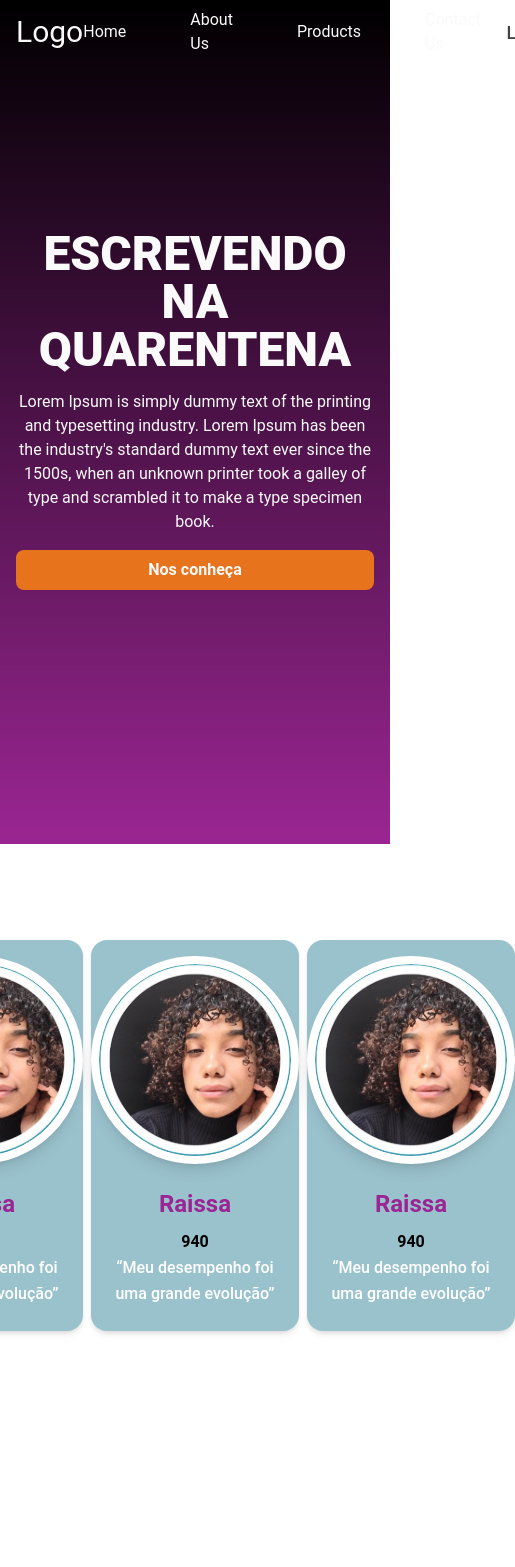
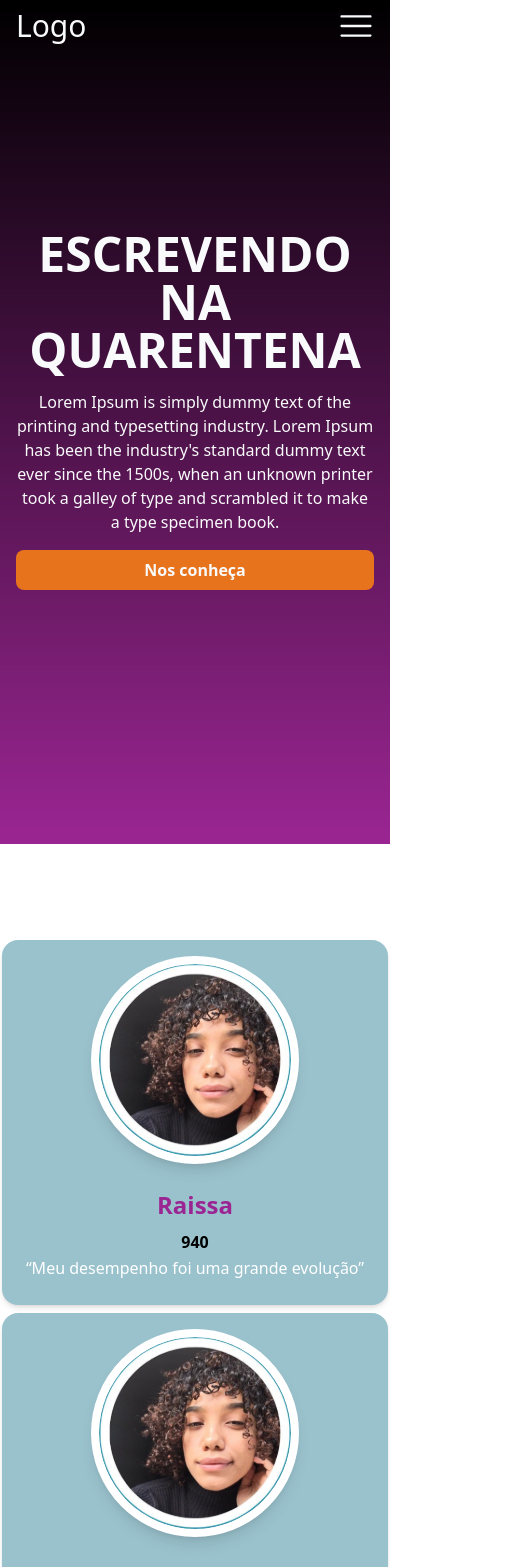
Before and after one commit to Marcone-Santos1/escrevendo_na_quarentena_landing, a React (Vite) app: page / in a window 390 px wide. Shown: the top 1567 px of the page, 515 px wide, since content can reach past the window. Built offline with nearby package versions, Linux system fonts and the light colour scheme.

Commit message:
fix navbar

```diff
--- a/package.json
+++ b/package.json
@@ -11,6 +11,8 @@
   },
   "dependencies": {
     "@material-tailwind/react": "^2.1.9",
+    "flowbite": "^2.3.0",
+    "flowbite-react": "^0.7.3",
     "prop-types": "^15.8.1",
     "react": "^18.2.0",
     "react-dom": "^18.2.0",
--- a/src/App.jsx
+++ b/src/App.jsx
@@ -7,11 +7,12 @@ import HomeSection from "./Components/HomeSection.jsx";
 import NavBar from "./Components/NavBar.jsx";
 import {CardMetions} from "./Components/CardMetions.jsx";
 
-ReactDOM.createRoot(document.getElementById('root')).render(<React.StrictMode>
+ReactDOM.createRoot(document.getElementById('root')).render(
+    <React.StrictMode>
         <div className="min-h-[200vh]">
             <NavBar/>
             <HomeSection/>
-        <div className="mt-24 flex w-full gap-2 justify-center items-center">
+            <div className="mt-24 flex flex-col w-full gap-2 justify-center items-center lg:flex-row">
                 <CardMetions/>
                 <CardMetions/>
                 <CardMetions/>
@@ -19,4 +20,5 @@ ReactDOM.createRoot(document.getElementById('root')).render(<React.StrictMode>
 
 
         </div>
-</React.StrictMode>,)
+    </React.StrictMode>
+)
--- a/src/Components/CardMetions.jsx
+++ b/src/Components/CardMetions.jsx
@@ -1,9 +1,8 @@
 export const CardMetions = () => {
 
     return (
-        <div className="relative flex flex-col text-gray-700 bg-blue-light-xs shadow-md bg-clip-border w-96 rounded-2xl">
-            <div
-                className="relative mx-auto mt-4 overflow-hidden text-gray-700 bg-white shadow-lg bg-clip-border w-52 !rounded-full border-8 border-white">
+        <div className="relative flex flex-col text-gray-700 bg-blue-light-xs shadow-md bg-clip-border sm:w-72 md:w-80 lg:w-96 xl:w-104 rounded-2xl">
+            <div className="relative mx-auto mt-4 overflow-hidden text-gray-700 bg-white shadow-lg bg-clip-border w-52 sm:w-56 md:w-60 lg:w-64 xl:w-72 !rounded-full border-8 border-white">
                 <img src="/img/person.svg" alt="profile-picture" className="w-full" />
             </div>
             <div className="p-6 text-center">
@@ -11,13 +10,11 @@ export const CardMetions = () => {
                     Raissa
                 </h4>
 
-                <p
-                    className="block font-sans text-base antialiased font-bold leading-relaxed text-black">
+                <p className="block font-sans text-base antialiased font-bold leading-relaxed text-black">
                     940
                 </p>
 
-                <p
-                    className="block font-sans text-base antialiased font-medium leading-relaxed text-white">
+                <p className="block font-sans text-base antialiased font-medium leading-relaxed text-white">
                     “Meu desempenho foi uma grande evolução”
                 </p>
             </div>
--- a/src/Components/NavBar.jsx
+++ b/src/Components/NavBar.jsx
@@ -24,14 +24,13 @@ const NavBar = () => {
     useEffect(() => {
         changeBackground()
         window.addEventListener("scroll", changeBackground)
-        console.log(navbarScroll)
     })
 
     return (
         <>
             <header className="sm:px-8 px-4 py-2 z-10 w-full fixed">
                 <nav className="flex justify-between items-center max-container">
-                    <a href="/" className="text-3xl text-gray-50">
+                    <a href="/" className={`text-3xl text-gray-50 ${navbarScroll ? 'text-gray-500' : 'text-gray-50'}`}>
                         Logo
                     </a>
 
@@ -40,7 +39,7 @@ const NavBar = () => {
                             <li key={item.label}>
                                 <a
                                     href={item.href}
-                                    className={"font-montserrat leading-normal text-lg " + navbarScroll ? 'text-gray-50' : 'text-gray-700'}
+                                    className={`font-montserrat leading-normal text-lg ${!navbarScroll ? 'text-gray-50' : 'text-gray-700'}`}
                                 >
                                     {item.label}
                                 </a>
@@ -50,7 +49,7 @@ const NavBar = () => {
 
                     <div className="flex gap-2 text-lg leading-normal font-medium font-montserrat max-lg:hidden wide:mr-24">
                         <Button className={
-                            `rounded-xl py-1.5 text-gray-800 bg-white`
+                            `rounded-xl py-1.5 text-gray-800 ${navbarScroll ? 'bg-black text-gray-50' : 'bg-white'}`
                         }>
                             Login
                         </Button>
@@ -62,21 +61,13 @@ const NavBar = () => {
                             setIsMenuOpen(!isMenuOpen);
                         }}
                     >
-                        <RxHamburgerMenu className="text-4xl text-gray-50" />
+                        {isMenuOpen ? <AiOutlineClose className="text-4xl" /> : <RxHamburgerMenu className="text-4xl text-gray-50" />}
                     </div>
                 </nav>
             </header>
             {isMenuOpen && (
                 <div>
                     <nav className="fixed top-0 right-0 left-0 bottom-0 lg:bottom-auto bg-slate-100  ">
-                        <div
-                            className="hidden max-lg:block fixed right-0  px-8 py-4 cursor-pointer"
-                            onClick={() => {
-                                setIsMenuOpen(!isMenuOpen);
-                            }}
-                        >
-                            <AiOutlineClose className="text-4xl" />
-                        </div>
                         <ul className=" lg:hidden flex flex-col items-center justify-center h-full gap-5">
                             {navLinks.map((item) => (
                                 <li key={item.label}>
--- a/tailwind.config.js
+++ b/tailwind.config.js
@@ -1,12 +1,13 @@
 /** @type {import('tailwindcss').Config} */
 
-import WithMT from "@material-tailwind/react/utils/withMT";
+// import WithMT from "@material-tailwind/react/utils/withMT";
 
-export default WithMT({
+export default {
     content: [
         "./index.html",
         "./src/**/*.{js,ts,jsx,tsx}",
         "./src/**/**/*.{js,ts,jsx,tsx,css}",
+        'node_modules/flowbite-react/lib/esm/**/*.js'
     ],
     theme: {
         extend: {
@@ -20,5 +21,7 @@ export default WithMT({
         },
 
     },
-    plugins: [],
-})
+    plugins: [
+        require('flowbite/plugin')
+    ]
+}
```
Also changed, not shown: .eslintrc.cjs, 1 other file (tests, documents, lock files or other folders). Lines whose indentation alone changed are shown as unchanged.
